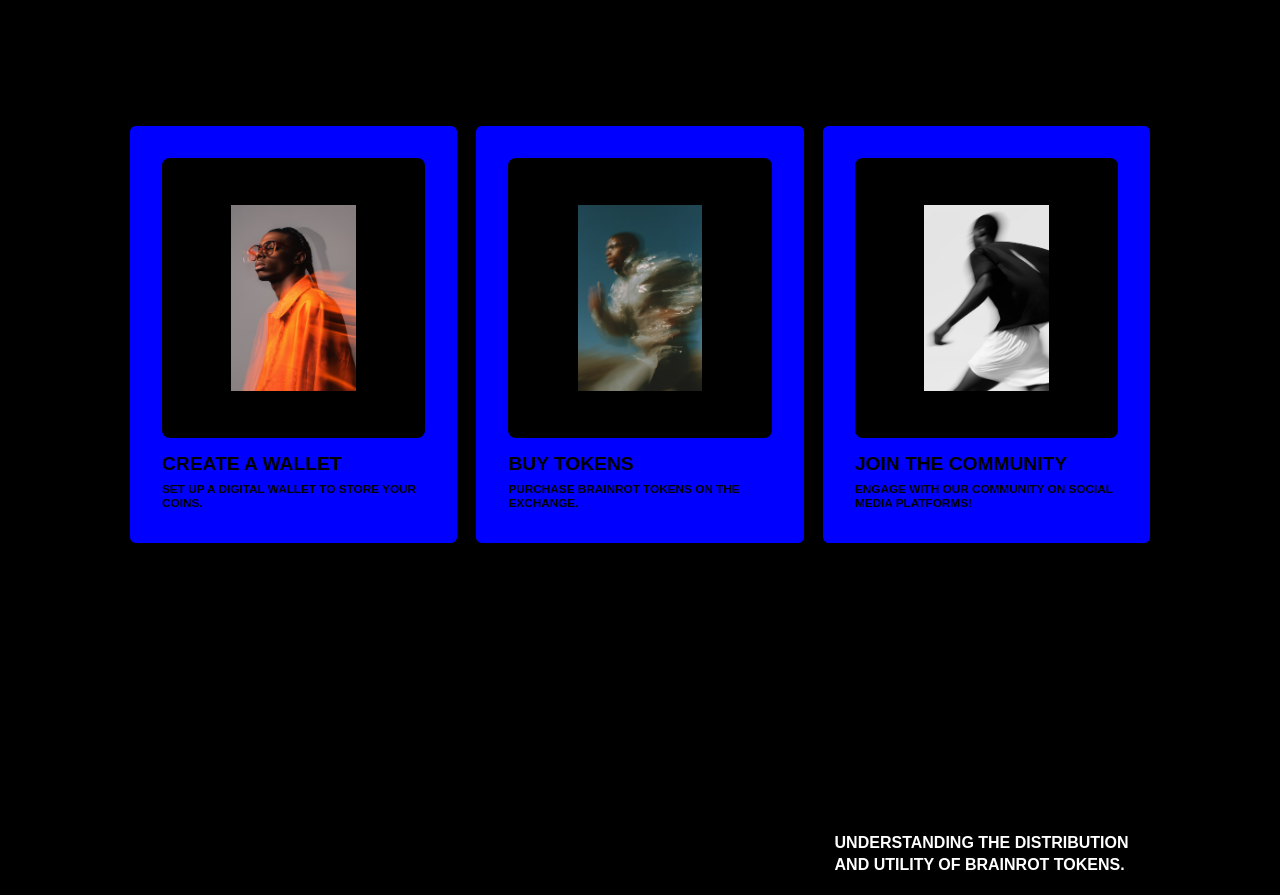
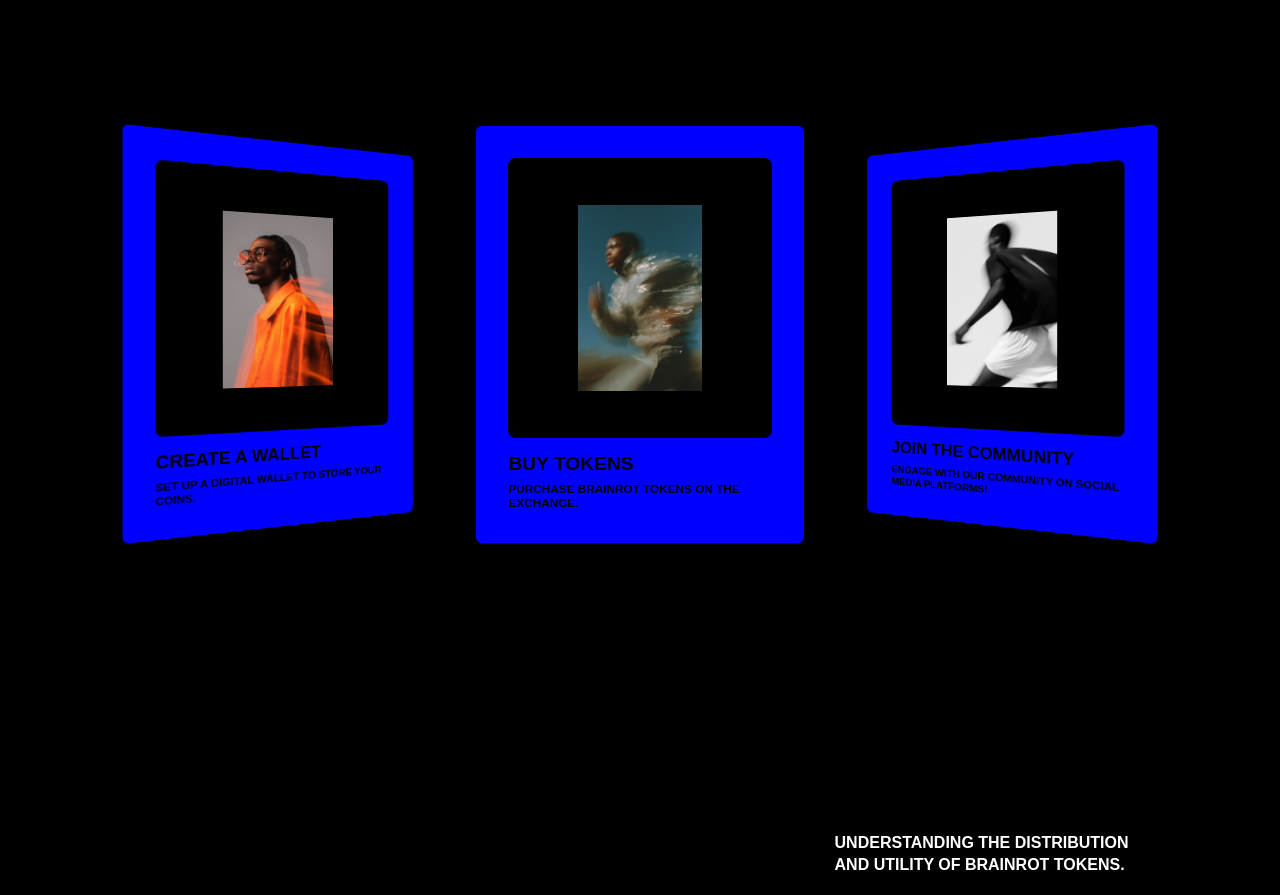
Before and after one commit to vitaleymulikacatchup/d5840eb3-4220-4995-a28e-9f09de7f1a67, a Next.js app: page / in a window 1280 px wide. Shown: the part 2660-3555 px from the top of the page. Built offline with nearby package versions, Linux system fonts and the light colour scheme; a web font is replaced by a local one.

Commit message:
Update project files

```diff
--- a/src/app/page.tsx
+++ b/src/app/page.tsx
@@ -44,9 +44,9 @@ export default function Home() {
       </div>
       <div id="how-to-buy" data-section="how-to-buy" className="scroll-mt-24">
         <HowToBuy3D steps={[
-          { position: "1", image: "/images/placeholder1.avif", title: "Create a Wallet", description: "Set up a digital wallet to store your coins.", isCenter: true },
-          { position: "2", image: "/images/placeholder2.avif", title: "Buy Tokens", description: "Purchase BrainRot tokens on the exchange.", isCenter: false },
-          { position: "3", image: "/images/placeholder3.avif", title: "Join the Community", description: "Engage with our community on social media platforms!", isCenter: true }
+          { position: "left", image: "/images/placeholder1.avif", title: "Create a Wallet", description: "Set up a digital wallet to store your coins.", isCenter: true },
+          { position: "center", image: "/images/placeholder2.avif", title: "Buy Tokens", description: "Purchase BrainRot tokens on the exchange.", isCenter: false },
+          { position: "right", image: "/images/placeholder3.avif", title: "Join the Community", description: "Engage with our community on social media platforms!", isCenter: true }
         ]} />
       </div>
       <div id="tokenomics" data-section="tokenomics" className="scroll-mt-24">
```
